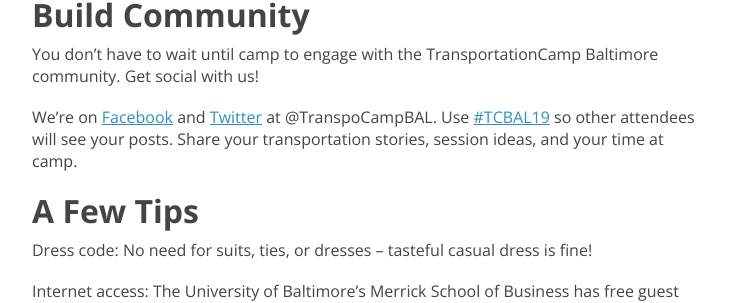
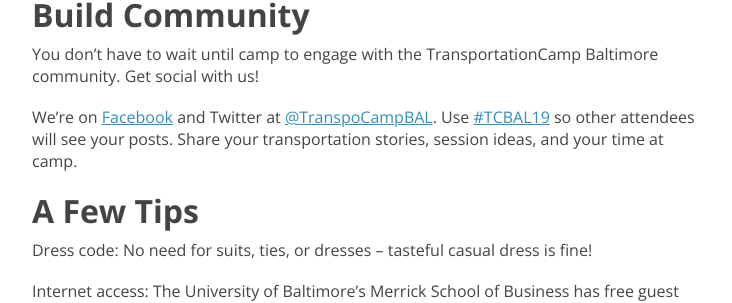
Before and after one commit to transpocamp/transportationcamp.org, a Jekyll site: the page built from events/baltimore2019/index.markdown, in a window 1280 px wide and 900 px high, scrolled down 2119 px. Shown: the part 154-457 px from the top of the window, without its empty margins (272-1004 px from the left). Built offline with Jekyll 4.4.1, drawn with Linux system fonts in a browser that asks for light colours; nearby versions of some CDN libraries.

Commit message:
adjust more link

```diff
--- a/events/baltimore2019/index.markdown
+++ b/events/baltimore2019/index.markdown
@@ -62,7 +62,7 @@
 You don't have to wait until camp to engage with the TransportationCamp Baltimore community. Get
 social with us!
 
-We're on [Facebook](https://www.facebook.com/TranspoCampBAL/) and [Twitter](https://twitter.com/TranspoCampBAL) at @TranspoCampBAL. Use [#TCBAL19](https://twitter.com/hashtag/tcbal19?f=live) so other attendees will see your
+We're on [Facebook](https://www.facebook.com/TranspoCampBAL/) and Twitter at [@TranspoCampBAL](https://twitter.com/TranspoCampBAL). Use [#TCBAL19](https://twitter.com/hashtag/tcbal19?f=live) so other attendees will see your
 posts. Share your transportation stories, session ideas, and your time at camp.
 
 ## A Few Tips
```
